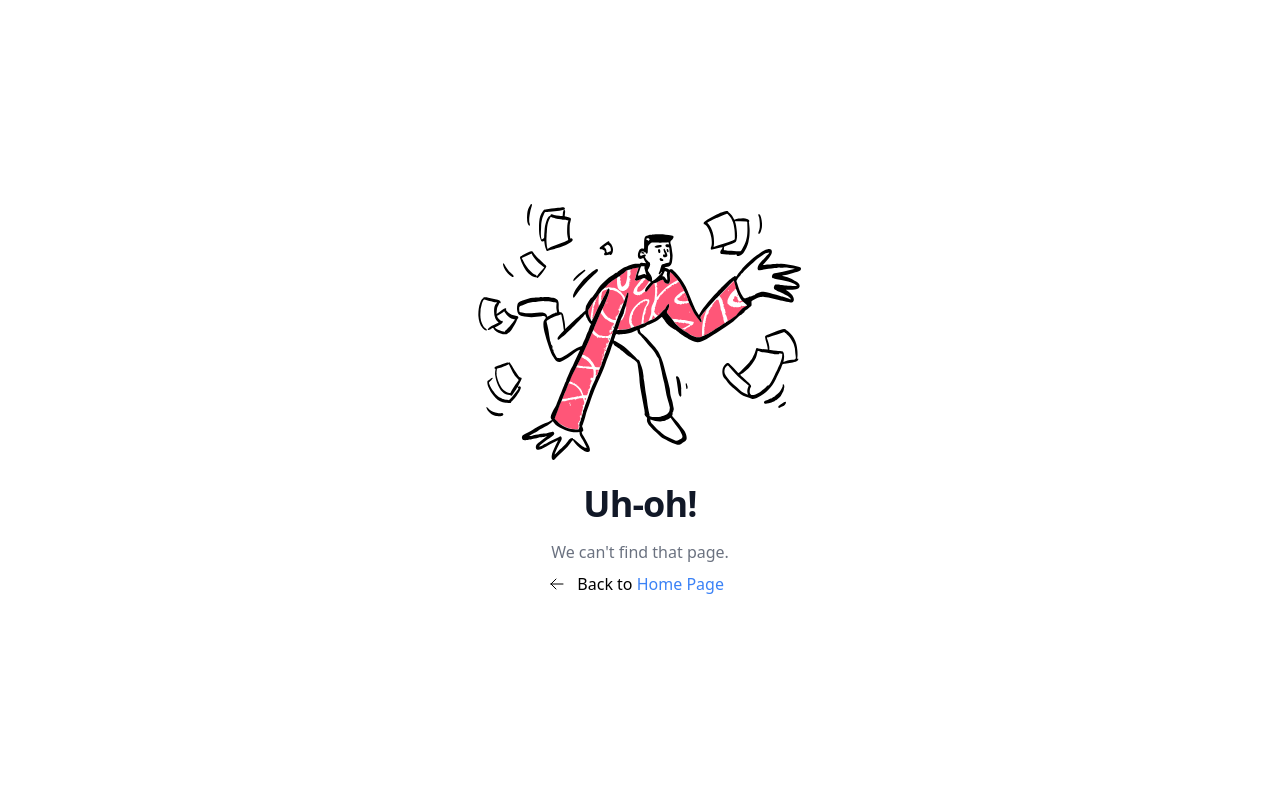
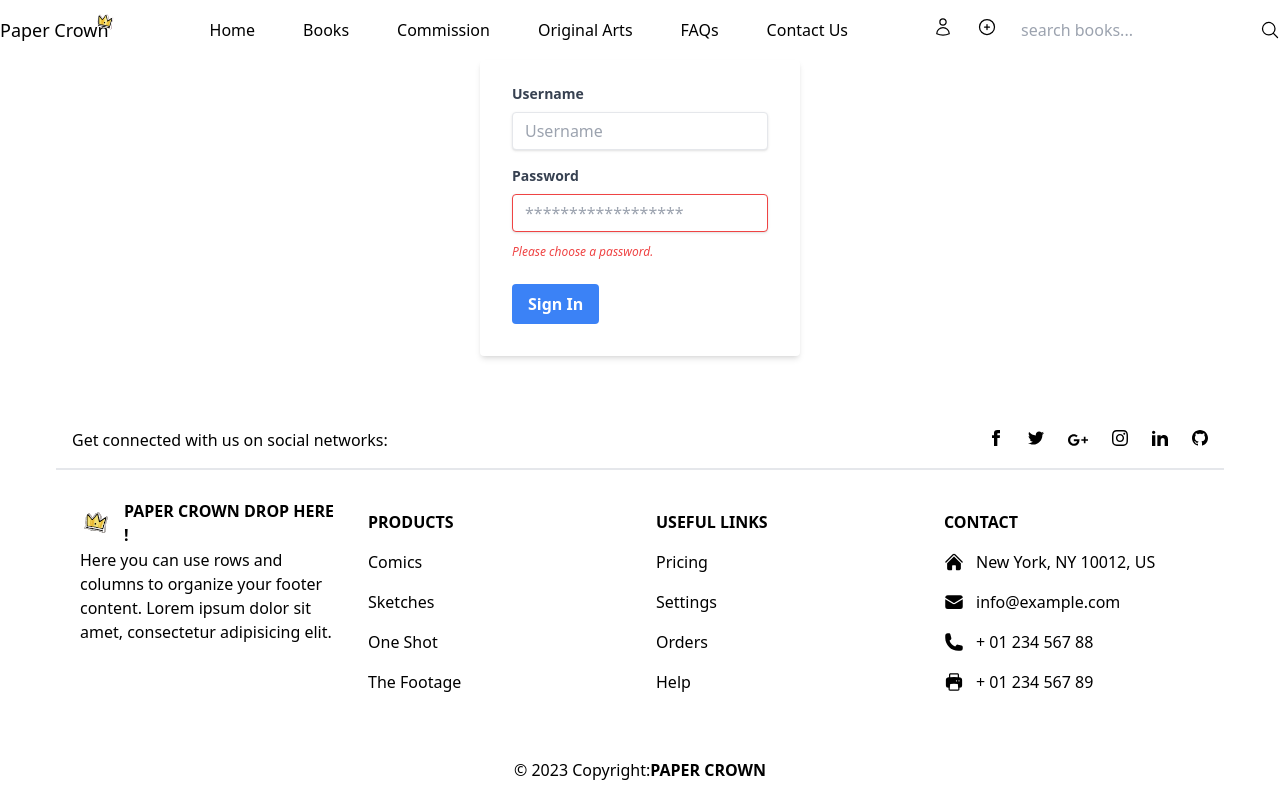
Before and after one commit to Aung-IO/paper-crown, a React (Vite) app: page /login in a window 1280 px wide. Built offline with nearby package versions, Linux system fonts and the light colour scheme.

Commit message:
add loginForm

```diff
--- a/src/components/Navbar.jsx
+++ b/src/components/Navbar.jsx
@@ -7,10 +7,10 @@
     let path = "/create";
     navigate(path);
   };
-  // const loginForm = () => {
-  //   let path = "/login";
-  //   navigate(path);
-  // };
+  const loginForm = () => {
+    let path = "/login";
+    navigate(path);
+  };
 
 
   let [search, setSearch] = useState("");
@@ -23,7 +23,7 @@
 
   return (
     <nav>
-      <ul className="flex justify-around mt-4 ">
+      <ul className="container mx-auto flex flex-wrap items-center justify-between mt-4">
         {/* logo */}
         <li className="flex">
           <p className="text-lg">Paper Crown</p>
@@ -55,7 +55,7 @@
         {/* icons */}
         <li>
           <ul className="flex gap-6">
-            {/* <li>
+            <li>
               <button onClick={loginForm}>
               <svg
                 xmlns="http://www.w3.org/2000/svg"
@@ -72,7 +72,7 @@
                 />
               </svg>
               </button>
-            </li> */}
+            </li>
             <li>
               <button onClick={createBook}>
                 <svg
--- a/src/pages/LoginForm.jsx
+++ b/src/pages/LoginForm.jsx
@@ -1,35 +1,55 @@
-import React, { useState } from 'react'
-
-let [username, setUserName] = useState('')
-let [password, setPassword] = useState('')
-
-
+import React, { useState } from "react";
 
 export default function LoginForm() {
+  let [username, setUserName] = useState("");
+  let [password, setPassword] = useState("");
+
   return (
     <div className="w-full max-w-xs mx-auto mt-4">
-    <form className="bg-white shadow-md rounded px-8 pt-6 pb-8 mb-4" onClick={login}>
+      <form className="bg-white shadow-md rounded px-8 pt-6 pb-8 mb-4">
         <div className="mb-4">
-        <label className="block text-gray-700 text-sm font-bold mb-2" for="username">
+          <label
+            className="block text-gray-700 text-sm font-bold mb-2"
+            for="username"
+          >
             Username
           </label>
-        <input value={username} onChange={e => setUserName(e.target.value)} className="shadow appearance-none border rounded w-full py-2 px-3 text-gray-700 leading-tight focus:outline-none focus:shadow-outline" id="username" type="text" placeholder="Username"/>
+          <input
+            value={username}
+            onChange={(e) => setUserName(e.target.value)}
+            className="shadow appearance-none border rounded w-full py-2 px-3 text-gray-700 leading-tight focus:outline-none focus:shadow-outline"
+            id="username"
+            type="text"
+            placeholder="Username"
+          />
         </div>
         <div className="mb-6">
-        <label className="block text-gray-700 text-sm font-bold mb-2" for="password">
+          <label
+            className="block text-gray-700 text-sm font-bold mb-2"
+            for="password"
+          >
             Password
           </label>
-        <input value={password} onChange={e => setPassword(e.target.value)} className="shadow appearance-none border border-red-500 rounded w-full py-2 px-3 text-gray-700 mb-3 leading-tight focus:outline-none focus:shadow-outline" id="password" type="password" placeholder="******************"/>
-        <p className="text-red-500 text-xs italic">Please choose a password.</p>
+          <input
+            value={password}
+            onChange={(e) => setPassword(e.target.value)}
+            className="shadow appearance-none border border-red-500 rounded w-full py-2 px-3 text-gray-700 mb-3 leading-tight focus:outline-none focus:shadow-outline"
+            id="password"
+            type="password"
+            placeholder="******************"
+          />
+          <p className="text-red-500 text-xs italic">
+            Please choose a password.
+          </p>
         </div>
 
-        <button className="bg-blue-500 hover:bg-blue-700 text-white font-bold py-2 px-4 rounded focus:outline-none focus:shadow-outline" type="submit">
+        <button
+          className="bg-blue-500 hover:bg-blue-700 text-white font-bold py-2 px-4 rounded focus:outline-none focus:shadow-outline"
+          type="submit"
+        >
           Sign In
         </button>
-
-
       </form>
-
     </div>
-  )
+  );
 }
--- a/src/pages/layouts/Layout.jsx
+++ b/src/pages/layouts/Layout.jsx
@@ -15,7 +15,7 @@
       {/* dynamic route changes */}
        <SwitchTransition>
         <CSSTransition timeout={200} classNames="fade" key={location.pathname}>
-          <div className="mt-2 m-12">
+          <div className="mt-2 m-10">
          <Outlet />
           </div>
         </CSSTransition>
```
Also changed, not shown: src/router/index.jsx (+7 -0 lines). Lines whose indentation alone changed are shown as unchanged.
